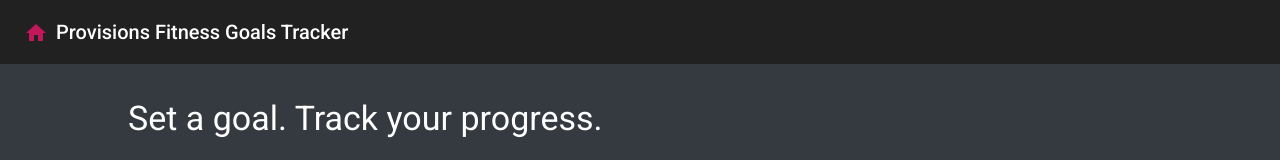
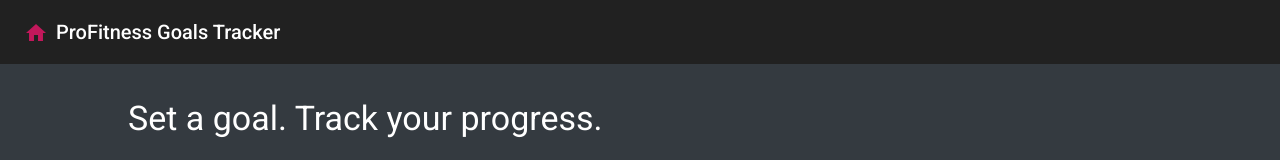
Before and after one commit to dburfield/fitness-tracker, an Angular app: page / in a window 1280 px wide. Shown: the top 160 px of the page. Built offline with nearby package versions, Linux system fonts and the light colour scheme.

Commit message:
rebranding

```diff
--- a/src/app/app.component.html
+++ b/src/app/app.component.html
@@ -3,7 +3,7 @@
         <button routerLink="/" mat-icon-button color="primary" aria-label="home">
             <mat-icon>home</mat-icon>
         </button>
-        <a routerLink="/" class="toolbar-link">Provisions Fitness Goals Tracker</a>
+        <a routerLink="/" class="toolbar-link">ProFitness Goals Tracker</a>
     </mat-toolbar>
 </header>
 
--- a/src/index.html
+++ b/src/index.html
@@ -9,7 +9,7 @@
     <base href="/" />
     <meta charset="utf-8">
     <meta http-equiv="X-UA-Compatible" content="IE=edge">
-    <title>Provisions Fitness Goals Tracker</title>
+    <title>ProFitness Goals Tracker</title>
     <link rel="shortcut icon" type="image/jpg"
         href="https://provisionsgroup.com/wp-content/uploads/2018/12/cropped-favicon-1-32x32.png" sizes="32x32" />
     <meta name="description" content="A fitness goals tracking app">
```
Also changed, not shown: 1 other file (tests, documents, lock files or other folders).
